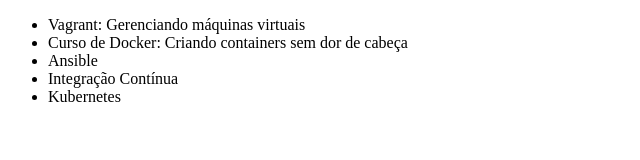
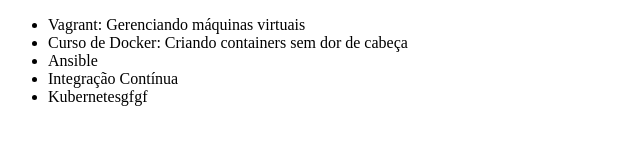
Before and after one commit to Aline-Fedorowicz/CursoGitAlura, a plain HTML site: page Index.html in a window 1280 px wide. Shown: the full height of the page, 0-640 px from the left. Drawn offline with Linux system fonts and the light colour scheme.

Commit message:
Alteração

```diff
--- a/Index.html
+++ b/Index.html
@@ -10,7 +10,7 @@
         <li>Curso de Docker: Criando containers sem dor de cabeça</li>
         <li>Ansible</li>
         <li>Integração Contínua</li>
-        <li>Kubernetes</li>
+        <li>Kubernetesgfgf</li>
     </ul>
 </body>
 </html>
```
